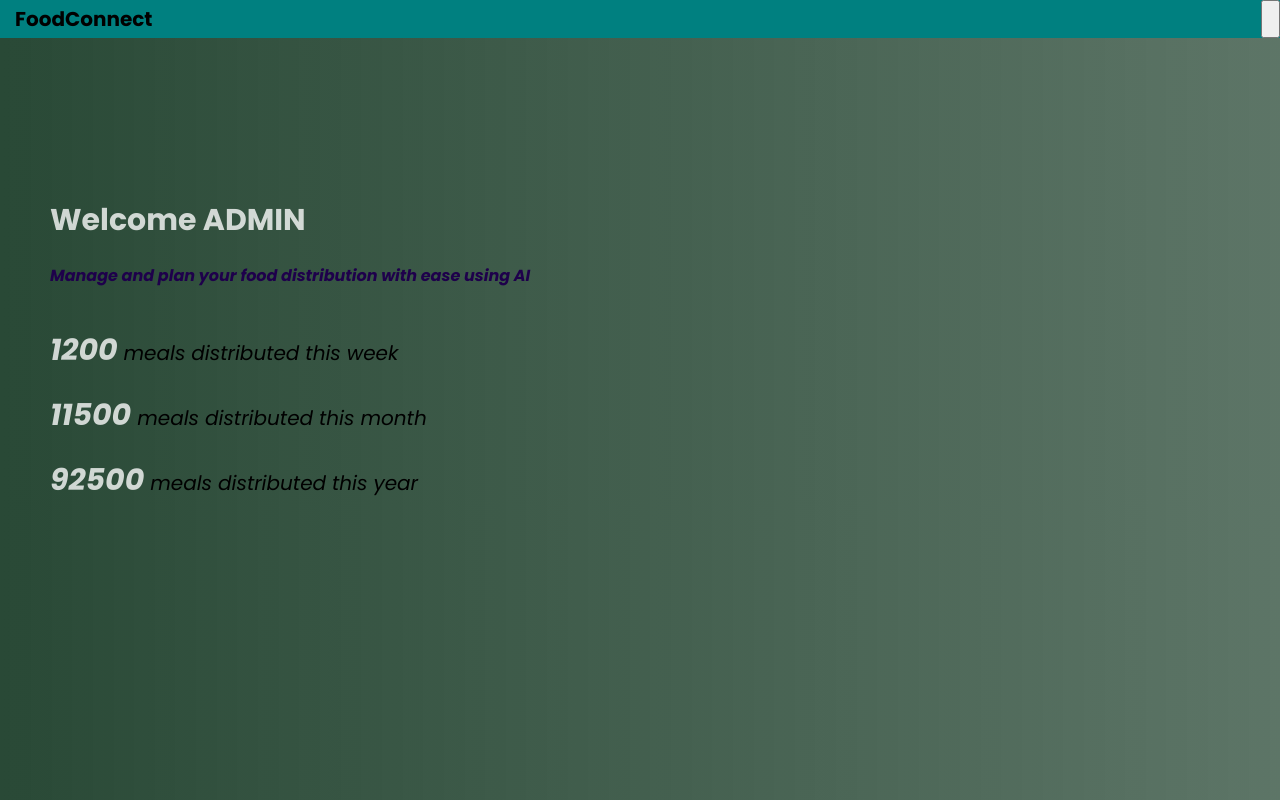
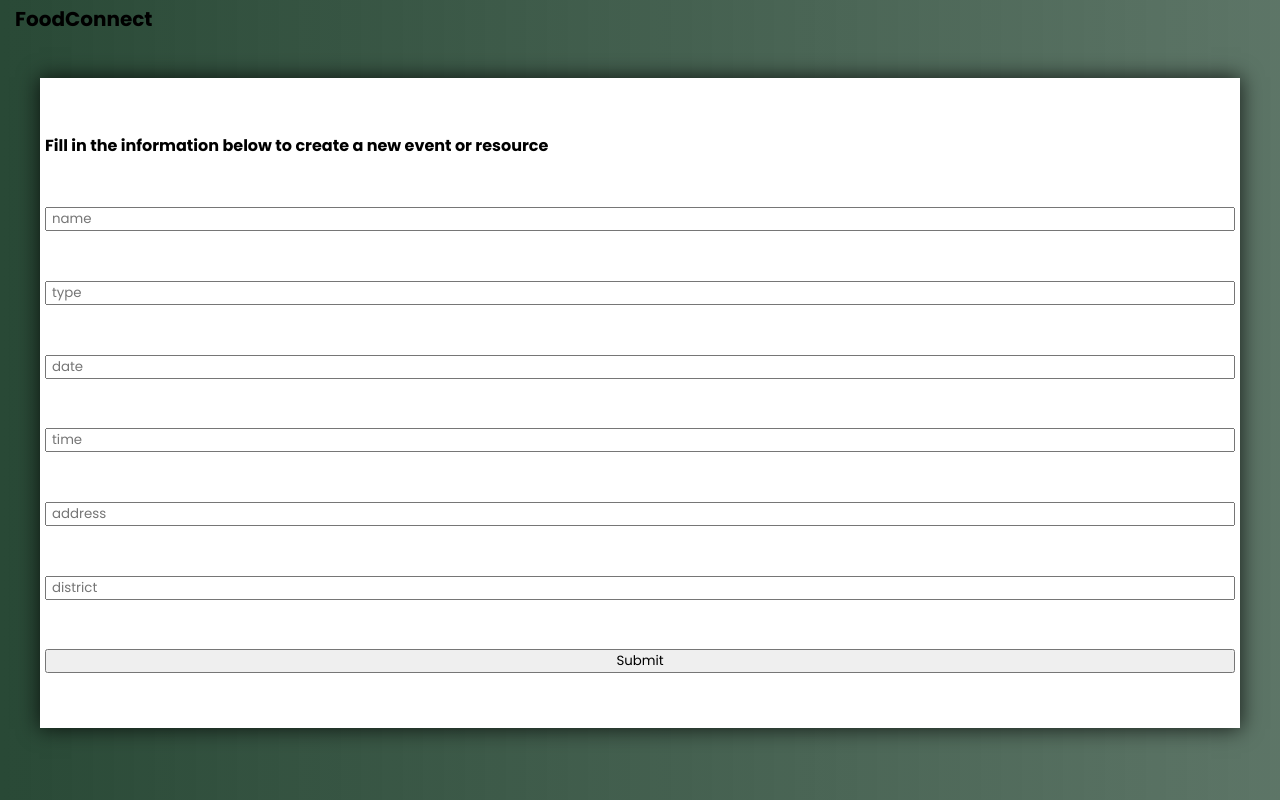
Before and after one commit to IshraqAfzal/food-connect, a React (Vite) app in the folder app/: page / in a window 1280 px wide. Built offline with nearby package versions, Linux system fonts and the light colour scheme.

Commit message:
major changes

```diff
--- a/app/src/admin.css
+++ b/app/src/admin.css
@@ -27,6 +27,7 @@ body {
 
 #line-3 {
     font-style: italic;
+    font-size: 20px;
     font-weight: 700;
     /*text-align: center;*/
     color: rgb(30, 0, 75);
@@ -35,7 +36,9 @@ body {
 
 .stat-line{
     font-size: 20px;
+    font-weight: bold;
     font-style: italic;
+    color: rgba(0, 0, 0, 0.461);
 }
 
 .stat-line span {
@@ -43,3 +46,36 @@ body {
     font-weight: bold;
     color: rgba(255, 255, 255, 0.779);
 }
+
+#admin-container, #chat-box{
+    height: 80vh;
+    margin: 40px;
+    background-color: white;
+    box-shadow: 0 0 20px 1px rgba(0, 0, 0, 0.731);
+    display: flex;
+    flex-direction: column;
+}
+
+#admin-container{
+    display: flex;
+    justify-content: space-evenly;
+    padding: 5px;
+}
+
+#admin-container input{
+    padding-left : 5px;
+}
+.type-box{
+    background-color: white;
+    margin: 20px;
+    height: 50px;
+    padding: 2px;
+    border: 0.5px solid #294936;
+
+}
+
+#ans-box{
+    margin: 20px;
+    min-height: 60vh;
+    border: 0.5px solid #294936;
+}
--- a/app/src/components/admin-chatbot.jsx
+++ b/app/src/components/admin-chatbot.jsx
@@ -0,0 +1,15 @@
+import React from "react"
+import "../admin.css"
+
+function Chatbot(){
+    return(
+    <div id="chat-box">
+        <div id="ans-box">
+
+        </div>
+        <input id="type-box" type="text-box" placeholder="write your question here?" className="type-box"/>
+    </div>
+    )
+}
+
+export default Chatbot;
--- /dev/null
+++ b/app/src/components/admin-create-event.jsx
@@ -0,0 +1,21 @@
+import "../admin.css"
+
+function CreateEvent(){
+
+    const userName = ""
+
+    return (
+        <form id="admin-container">
+            <h4>Fill in the information below to create a new event or resource</h4>
+            <input type="text" placeholder="name"/>
+            <input type="text" placeholder="type"/>
+            <input type="text" placeholder="date"/>
+            <input type="text" placeholder="time"/>
+            <input type="text" placeholder="address"/>
+            <input type="text" placeholder="district"/>
+            <button>Submit</button>
+        </form>
+    )
+}
+
+export default CreateEvent
--- a/app/src/components/navbar.css
+++ b/app/src/components/navbar.css
@@ -1,7 +1,7 @@
 .Header{
     display: flex;
     justify-content: space-between;
-    background-color: teal;
+    background-color: linear-gradient(to right, #294936, #294936c1);;
 }
 
 .Menu{
@@ -33,6 +33,8 @@ li:hover {
 .Hamburger {
     padding-right: 15px;
     font-size: 30px;
+    background: inherit;
+    border: 0;
 }
 
 .Logo{
--- a/app/src/main.jsx
+++ b/app/src/main.jsx
@@ -1,10 +1,12 @@
 import { createRoot } from 'react-dom/client'
 import AdminNavbar from './components/admin-navbar'
-import AdminDashboard from './components/admin-dashboard.jsx'
+import Chatbot from './components/admin-chatbot.jsx'
+import CreateEvent from './components/admin-create-event'
+
 
 createRoot(document.getElementById('root')).render(
     <>
-    <AdminNavbar></AdminNavbar>
-    <AdminDashboard/>
+    <AdminNavbar/>
+    <CreateEvent/>
     </>
 )
```
